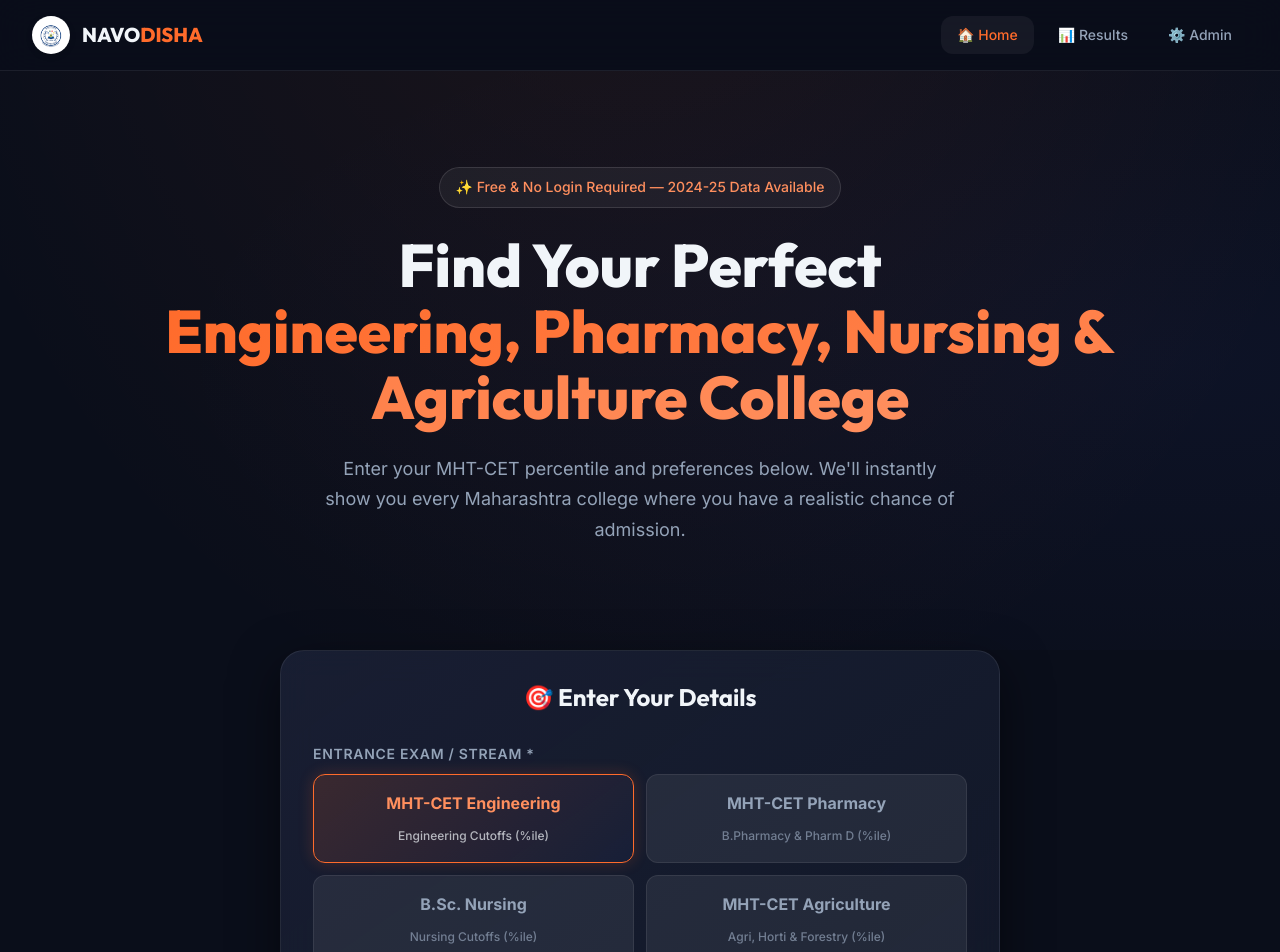
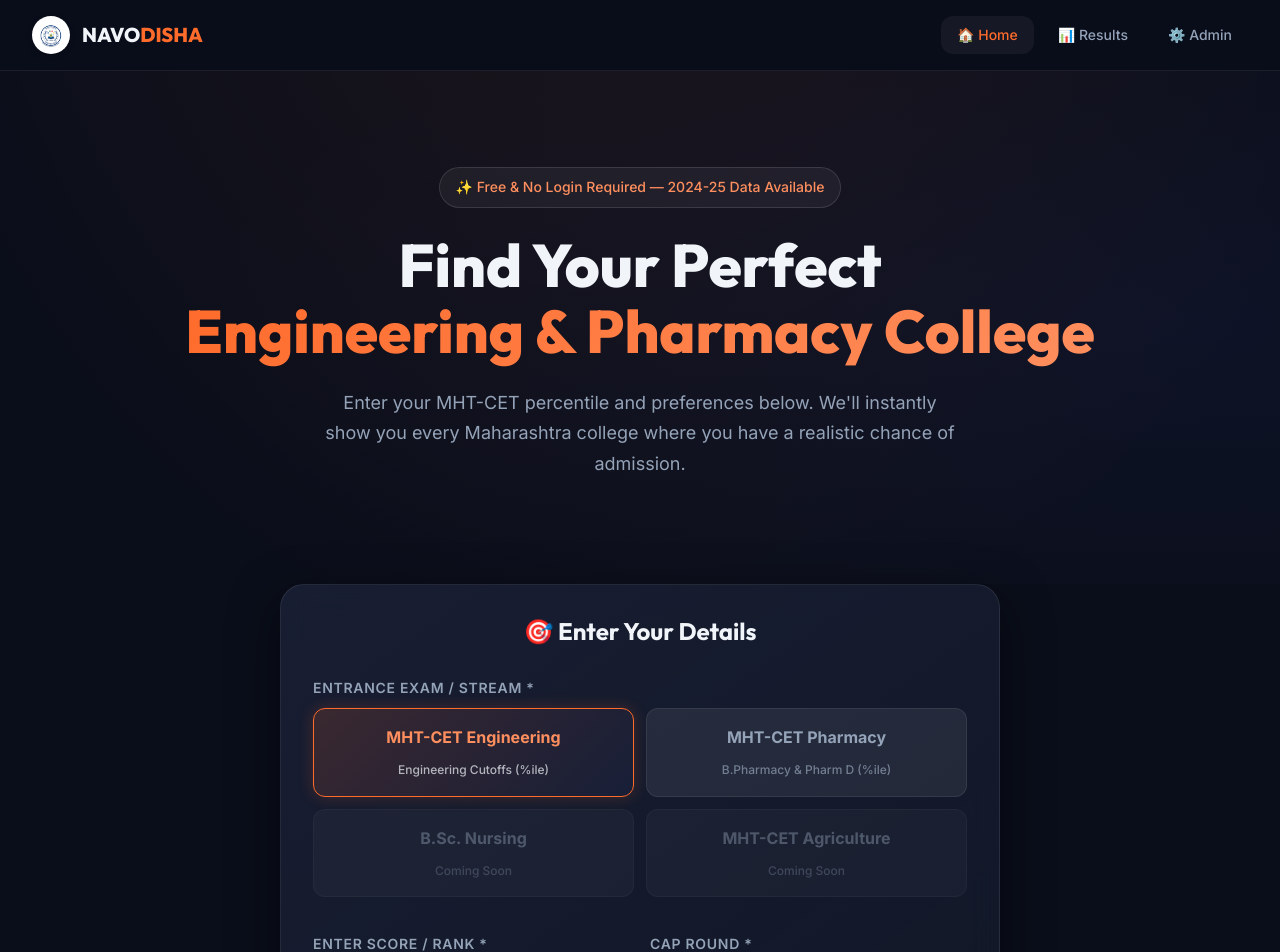
Before and after one commit to Pranay8841/MHTCET_College_Predictor, a React (Vite) app in the folder frontend/: page / in a window 1280 px wide. Shown: the top 952 px of the page. Built offline with nearby package versions, Linux system fonts and the light colour scheme; no server answers; the HTML template or start-up script is replaced by a standard one.

Commit message:
Fix Pharma

```diff
--- a/frontend/src/App.jsx
+++ b/frontend/src/App.jsx
@@ -54,7 +54,7 @@ function App() {
         <footer className="footer">
           <div className="container">
             <p>
-              🎓 MHTCET College Predictor — Built for Maharashtra Engineering, Pharmacy, Nursing &amp; Agriculture Aspirants
+              🎓 MHTCET College Predictor — Built for Maharashtra Engineering &amp; Pharmacy Aspirants
             </p>
             <p style={{ marginTop: '0.5rem', fontSize: '0.75rem' }}>
               Predictions based on previous year CAP round cutoff data. Actual results may vary.
--- a/frontend/src/components/PredictorForm.jsx
+++ b/frontend/src/components/PredictorForm.jsx
@@ -206,10 +206,11 @@ function PredictorForm() {
                 value="nursing"
                 checked={formData.examId === 'nursing'}
                 onChange={() => handleExamChange('nursing')}
+                disabled
               />
               <label htmlFor="exam-nursing" className="radio-card">
                 <strong>B.Sc. Nursing</strong>
-                <span>Nursing Cutoffs (%ile)</span>
+                <span>Coming Soon</span>
               </label>
             </div>
             <div className="radio-option">
@@ -220,10 +221,11 @@ function PredictorForm() {
                 value="agriculture"
                 checked={formData.examId === 'agriculture'}
                 onChange={() => handleExamChange('agriculture')}
+                disabled
               />
               <label htmlFor="exam-agriculture" className="radio-card">
                 <strong>MHT-CET Agriculture</strong>
-                <span>Agri, Horti &amp; Forestry (%ile)</span>
+                <span>Coming Soon</span>
               </label>
             </div>
           </div>
--- a/frontend/src/index.css
+++ b/frontend/src/index.css
@@ -544,6 +544,20 @@ img {
 .radio-card span {
   font-size: var(--text-xs);
   opacity: 0.7;
+}
+
+.radio-option input[type="radio"]:disabled + label {
+  opacity: 0.45;
+  cursor: not-allowed;
+  border-color: var(--color-border);
+  box-shadow: none;
+  pointer-events: none;
+}
+
+.radio-option input[type="radio"]:disabled + label:hover {
+  background: var(--color-bg-input);
+  color: var(--color-text-secondary);
+  border-color: var(--color-border);
 }
 
 /* ---------- Buttons ---------- */
--- a/frontend/src/pages/AdminPage.jsx
+++ b/frontend/src/pages/AdminPage.jsx
@@ -175,8 +175,8 @@ function AdminPage() {
               >
                 <option value="mhtcet">MHT-CET Engineering (PDF)</option>
                 <option value="pharma">MHT-CET Pharmacy (PDF)</option>
-                <option value="nursing">B.Sc. Nursing (PDF)</option>
-                <option value="agriculture">MHT-CET Agriculture (PDF)</option>
+                <option value="nursing" disabled>B.Sc. Nursing (PDF) [Coming Soon]</option>
+                <option value="agriculture" disabled>MHT-CET Agriculture (PDF) [Coming Soon]</option>
                 <option value="josaa">JoSAA (IIT/NIT) (HTML)</option>
               </select>
             </div>
--- a/frontend/src/pages/HomePage.jsx
+++ b/frontend/src/pages/HomePage.jsx
@@ -12,7 +12,7 @@ function HomePage() {
           </div>
           <h1 className="hero-title">
             Find Your Perfect<br />
-            <span className="gradient-text">Engineering, Pharmacy, Nursing &amp; Agriculture College</span>
+            <span className="gradient-text">Engineering &amp; Pharmacy College</span>
           </h1>
           <p className="hero-subtitle">
             Enter your MHT-CET percentile and preferences below. We'll instantly show you
```
Also changed, not shown: 1 other file (tests, documents, lock files or other folders).
